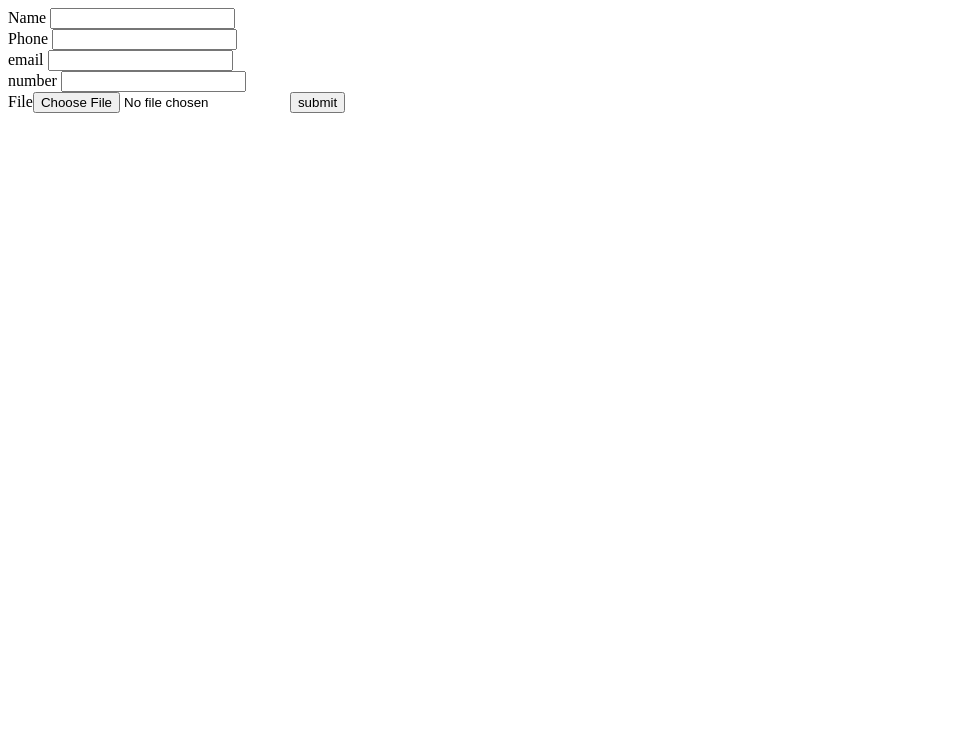
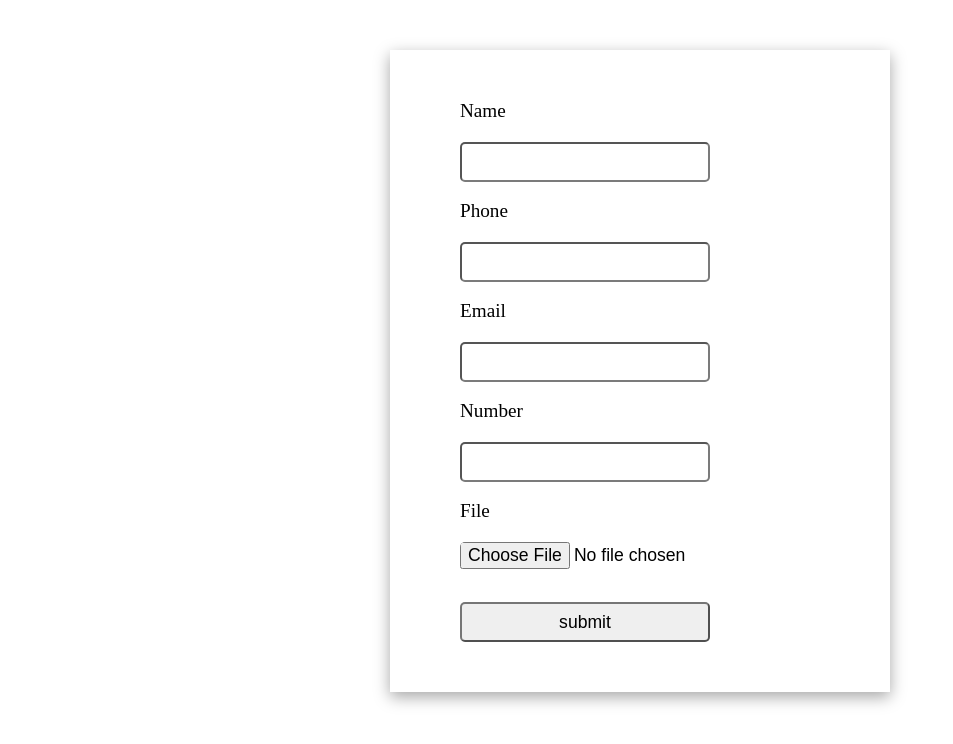
Before and after one commit to mrcoderbd/AutoFormValidation, a plain HTML site: page index.html in a window 1280 px wide. Shown: the whole page, without its empty margins (0-953 px from the left). Drawn offline with Linux system fonts and the light colour scheme.

Commit message:
form Customize

```diff
--- a/index.html
+++ b/index.html
@@ -5,6 +5,46 @@
     <meta http-equiv="X-UA-Compatible" content="IE=edge">
     <meta name="viewport" content="width=device-width, initial-scale=1.0">
     <title>Form Validation</title>
+    <style>
+        *{
+            margin: 0;
+            padding: 0;
+            box-sizing: border-box;
+        }
+        div.container{
+            width: 500px;
+            aspect-ratio: 1/1;
+            margin: auto;
+            /* position: relative; */
+            box-shadow: rgba(0, 0, 0, 0.35) 0px 5px 15px;
+        }
+        #form-validate{
+           margin: 50px;
+           padding: 50px 20px;
+           display: flex;
+           flex-direction: column;
+           justify-content: center;
+        }
+        label{
+            font-size: 1.2rem;
+        }
+        input{
+            height: 40px;
+            outline: none;
+            font-size: 1.1rem;
+            border-color: rgba(57, 57, 57, 0.668);
+            border-radius: 5px;
+            width: 250px;
+            margin-top: 20px;
+        }
+        .form-error{
+            padding: 0;
+            margin:5px;
+            color:red;
+            font-size: 0.8rem;
+        }
+
+    </style>
 </head>
 <body>
     <div class="container">
@@ -15,10 +55,10 @@
             <label for="phone">Phone</label>
             <input type="tel" name="phone"  id="phone">
             <br/>
-            <label for="email">email</label>
+            <label for="email">Email</label>
             <input type="email" name='email' id="email">
             <br/>
-            <label for="number">number</label>
+            <label for="number">Number</label>
             <input type="number" name="number"   id="number">
             <br/>
             <!-- <div class="form-control"> -->
```
